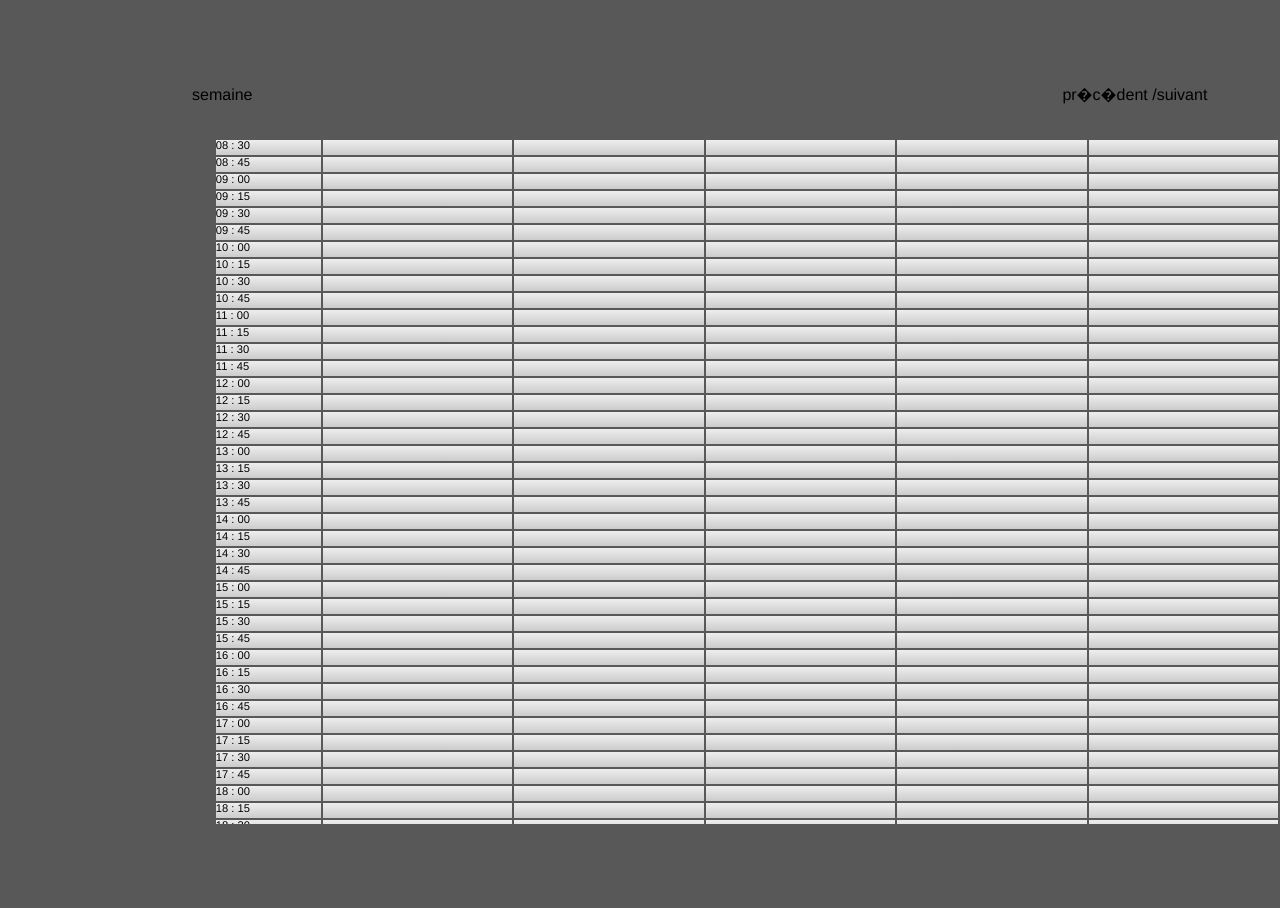
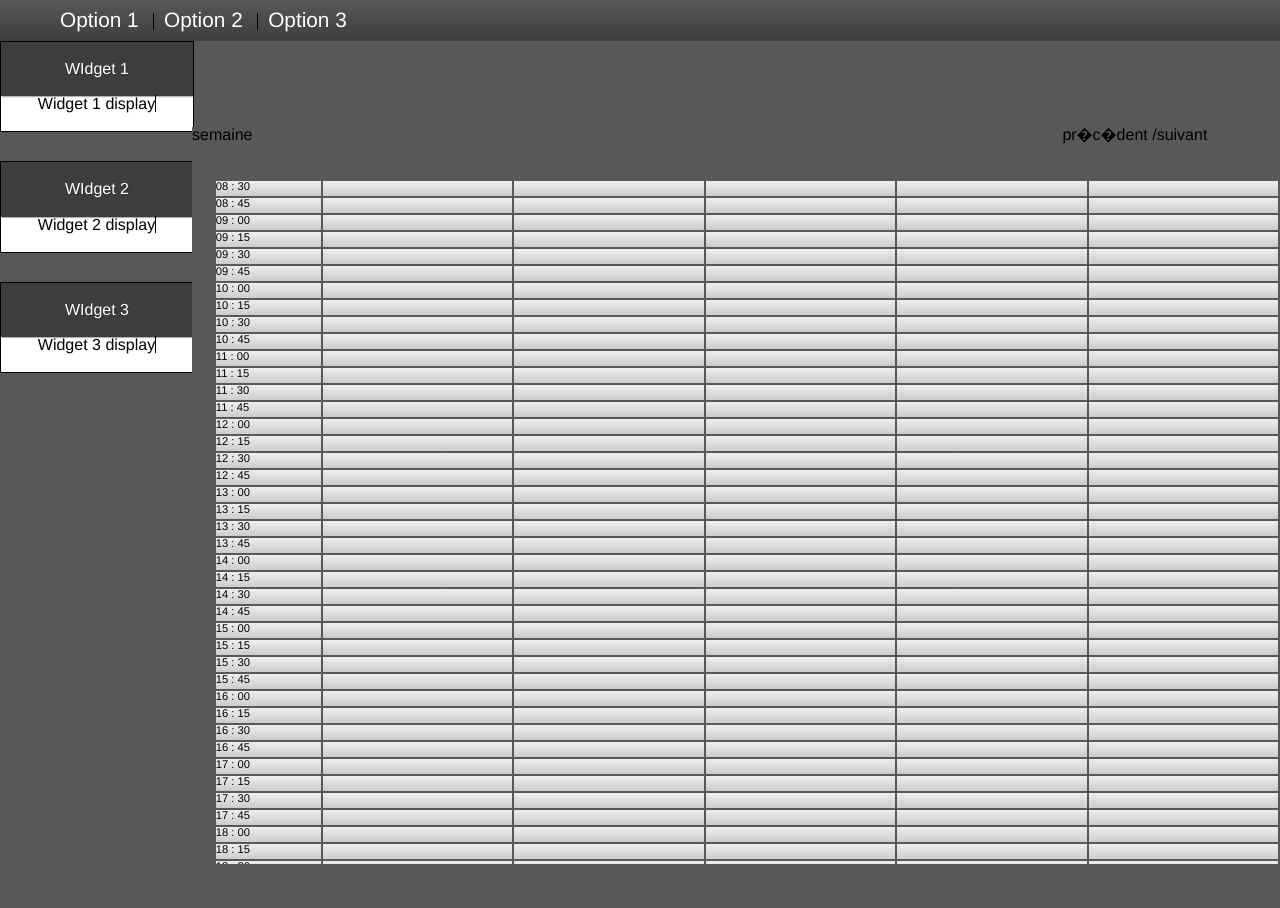
Before and after one commit to flowerkinzy/GaliDAV-Autonomy, a PHP site: page / in a window 1280 px wide. Before the commit the page ends 824 px from the top, so only its background shows below. Run offline with PHP 8.4, Linux system fonts and the light colour scheme; some libraries are stand-ins or nearby versions.

Commit message:
Update index.php
Included new features

```diff
--- a/index.php
+++ b/index.php
@@ -11,13 +11,16 @@
 	<script src="scripts/course.js"></script>
 	<script src="scripts/d3.v3.min.js" charset="utf-8"></script>
 	<title>Style2/Frame3</title>
+
+	<?php error_reporting(E_ALL); include("./object_views/header_menu.php"); ?>
+
 </head>
 <body>
 	<div id="wrap" class='fullspace'>
-
-	<div class="timetable fullspace" id="frame_timetable">
-		<?php error_reporting(E_ALL); include("./object_views/calendar_frame3.php"); ?>
-	</div>
+		<?php error_reporting(E_ALL); include("./object_views/widget_zone_left.php"); ?>
+		<div class="timetable fullspace" id="frame_timetable">
+			<?php error_reporting(E_ALL); include("./object_views/calendar_frame3.php"); ?>
+		</div>
 	</div>
 </body>
 </html>
```
